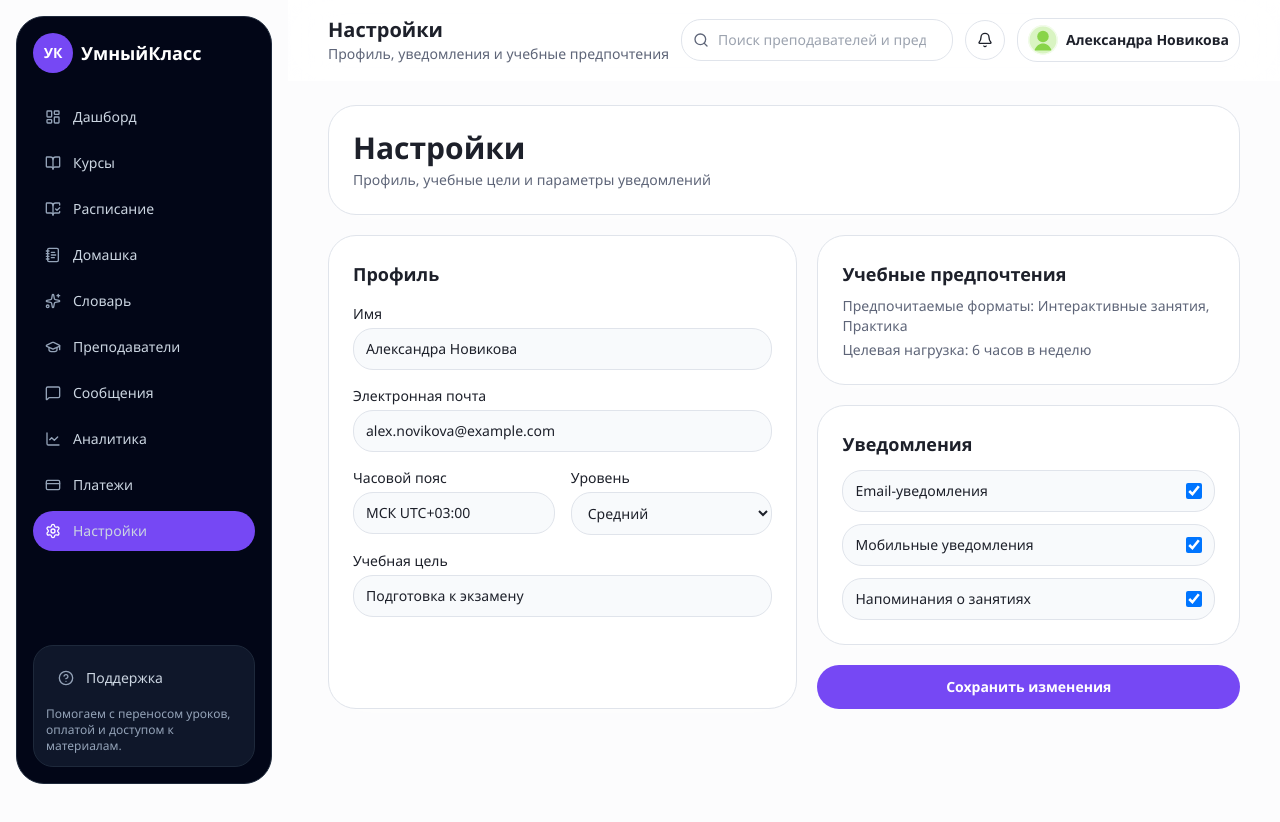
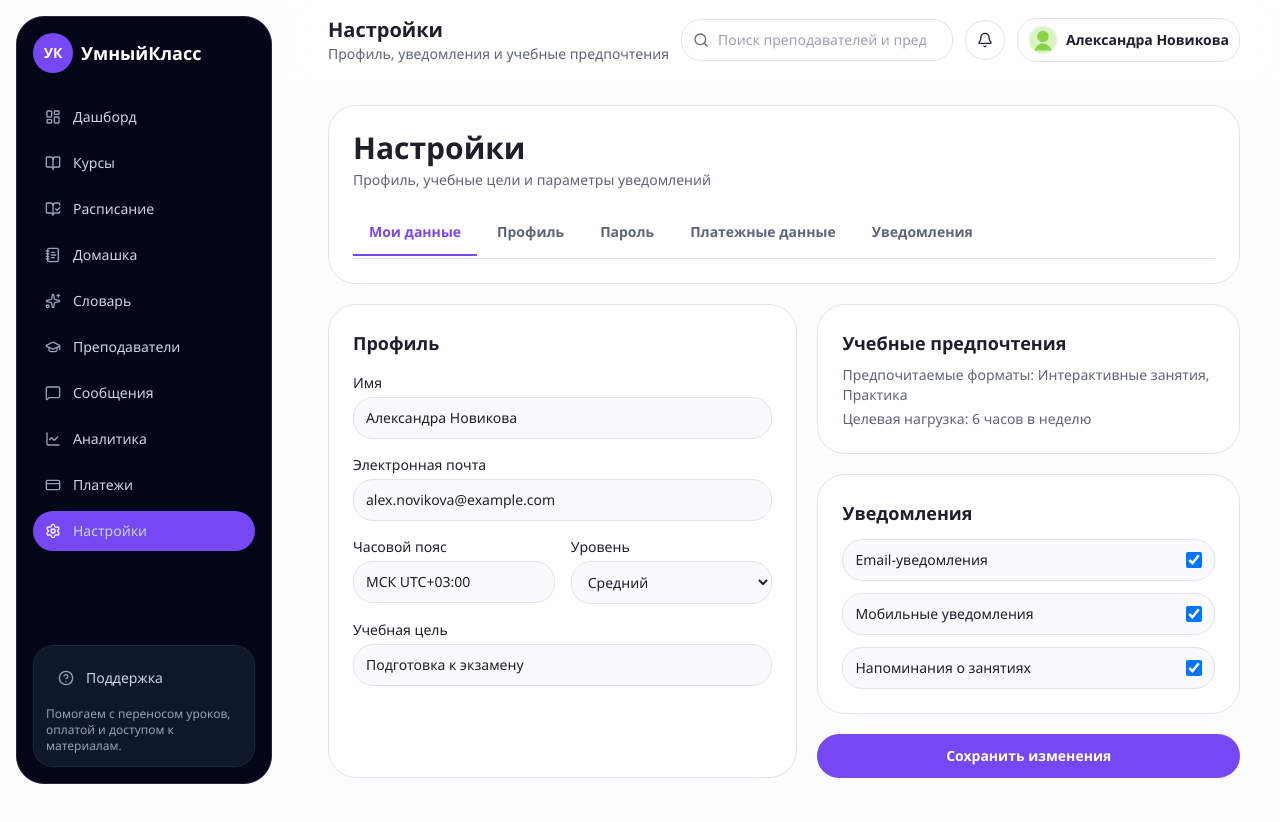
Before and after one commit to karinversan/diploma, a Next.js app: page /app/settings in a window 1280 px wide. Shown: the top 822 px of the page. Built offline with nearby package versions, Linux system fonts and the light colour scheme.

Commit message:
feat: add tabbed navigation to settings page

```diff
--- a/app/app/settings/page.tsx
+++ b/app/app/settings/page.tsx
@@ -1,12 +1,33 @@
 "use client";
 
+import Link from "next/link";
+import { useSearchParams } from "next/navigation";
 import { FormEvent, useMemo, useState } from "react";
 
+import { paymentSettingsTabs, type PaymentSettingsTabId } from "@/data/payments";
 import { studentProfile } from "@/data/student";
+import { cn } from "@/lib/utils";
 
 const levelOptions = ["Начинающий", "Средний", "Продвинутый"] as const;
 
+const settingsTabDescription: Record<Exclude<PaymentSettingsTabId, "payment" | "details">, string> = {
+  profile: "Раздел профиля объединен с личными данными в демо-версии. Здесь можно редактировать учебные цели и контакты.",
+  password: "Смена пароля подключается после серверной авторизации и реального входа.",
+  notifications: "Параметры уведомлений настраиваются в демо в блоке ниже."
+};
+
+function getSettingsTab(value: string | null): Exclude<PaymentSettingsTabId, "payment"> {
+  if (value === "profile" || value === "password" || value === "notifications") {
+    return value;
+  }
+
+  return "details";
+}
+
 export default function SettingsPage() {
+  const searchParams = useSearchParams();
+  const activeTab = getSettingsTab(searchParams.get("tab"));
+
   const [name, setName] = useState(studentProfile.name);
   const [email, setEmail] = useState(studentProfile.email);
   const [timezone, setTimezone] = useState(studentProfile.timezone);
@@ -28,8 +49,40 @@ export default function SettingsPage() {
       <section className="rounded-3xl border border-border bg-white p-5 shadow-card sm:p-6">
         <h1 className="text-3xl font-semibold text-foreground">Настройки</h1>
         <p className="mt-1 text-sm text-muted-foreground">Профиль, учебные цели и параметры уведомлений</p>
+
+        <nav className="mt-5 flex gap-1 overflow-x-auto border-b border-border pb-0.5" aria-label="Разделы настроек">
+          {paymentSettingsTabs.map((tab) => {
+            const isActive = tab.id === activeTab;
+            const href = tab.id === "payment" ? "/app/payments" : `/app/settings?tab=${tab.id}`;
+            return (
+              <Link
+                key={tab.id}
+                href={href}
+                className={cn(
+                  "whitespace-nowrap rounded-t-2xl px-4 py-3 text-sm font-semibold transition",
+                  isActive ? "border-b-2 border-primary text-primary" : "text-muted-foreground hover:text-foreground"
+                )}
+                aria-current={isActive ? "page" : undefined}
+              >
+                {tab.label}
+              </Link>
+            );
+          })}
+        </nav>
       </section>
 
+      {activeTab !== "details" ? (
+        <section className="rounded-3xl border border-dashed border-border bg-slate-50 p-6">
+          <h2 className="text-lg font-semibold text-foreground">Раздел в демо-версии</h2>
+          <p className="mt-2 max-w-2xl text-sm text-muted-foreground">{settingsTabDescription[activeTab]}</p>
+          <Link
+            href="/app/settings?tab=details"
+            className="mt-4 inline-flex rounded-full border border-border bg-white px-4 py-2 text-sm font-semibold text-foreground"
+          >
+            Вернуться к личным данным
+          </Link>
+        </section>
+      ) : (
       <form onSubmit={handleSubmit} className="grid gap-5 xl:grid-cols-[1fr_0.9fr]">
         <section className="rounded-3xl border border-border bg-white p-5 shadow-card sm:p-6">
           <h2 className="text-lg font-semibold text-foreground">Профиль</h2>
@@ -141,6 +194,7 @@ export default function SettingsPage() {
           {isSaved ? <p className="text-center text-sm font-medium text-emerald-700">Изменения сохранены (демо).</p> : null}
         </section>
       </form>
+      )}
     </div>
   );
 }
```
